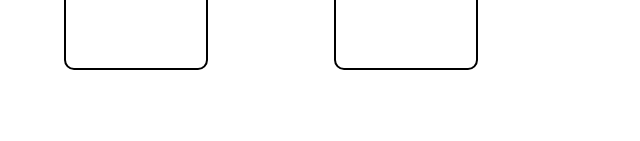
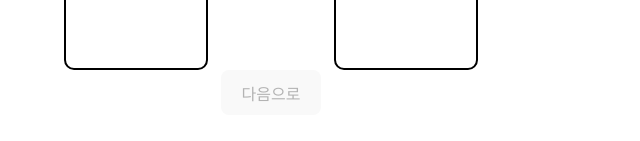
Before and after one commit to MJZ-Templates/tarot-widget, a React (Vite) app: page / in a window 1280 px wide. Shown: the part 1101-1242 px from the top of the page, without its empty margins (369-1009 px from the left). Before the commit the page ends 1203 px from the top, so only its background shows below. Built offline with nearby package versions, Linux system fonts and the light colour scheme.

Commit message:
feat: 다음 버튼 추가하여 다음 페이지로 이동하도록 구현

```diff
--- a/src/pages/SelectCardPage.jsx
+++ b/src/pages/SelectCardPage.jsx
@@ -1,10 +1,12 @@
 import React, { useState, useEffect } from "react";
+import { useNavigate } from "react-router-dom";
 import Card from "../components/Card";
 import tarotBackImage from "../assets/images-tarot-cards/tarot-card-back.png";
 import { TAROT_CARD_LIST } from "../utils/tarotUtils";
 
-const SelectCardPage = ({ onSelectionComplete }) => {
+const SelectCardPage = () => {
   const [selectedCards, setSelectedCards] = useState([]);
+  const navigate = useNavigate();
 
   const selectCard = (card, index) => {
     if (
@@ -18,9 +20,12 @@ const SelectCardPage = ({ onSelectionComplete }) => {
   useEffect(() => {
     if (selectedCards.length === 2) {
       localStorage.setItem("selectedTarotCards", JSON.stringify(selectedCards));
-      setTimeout(onSelectionComplete, 1000); // 1초 후 해석 페이지로 이동
     }
   }, [selectedCards]);
+
+  const goToNextPage = () => {
+    navigate("/interpretation");
+  };
 
   return (
     <div>
@@ -33,7 +38,6 @@ const SelectCardPage = ({ onSelectionComplete }) => {
             key={index}
             backImage={tarotBackImage}
             onSelect={() => selectCard(TAROT_CARD_LIST[index], index)}
-            isSelected={selectedCards.some((c) => c.index === index)}
             isPlaced={selectedCards.some((c) => c.index === index)}
           />
         ))}
@@ -62,6 +66,17 @@ const SelectCardPage = ({ onSelectionComplete }) => {
           )}
         </div>
       </div>
+
+      {/* 다음으로 버튼 */}
+      <button
+        className={`next-button ${
+          selectedCards.length === 2 ? "active" : "disabled"
+        }`}
+        onClick={goToNextPage}
+        disabled={selectedCards.length < 2}
+      >
+        다음으로
+      </button>
     </div>
   );
 };
```
